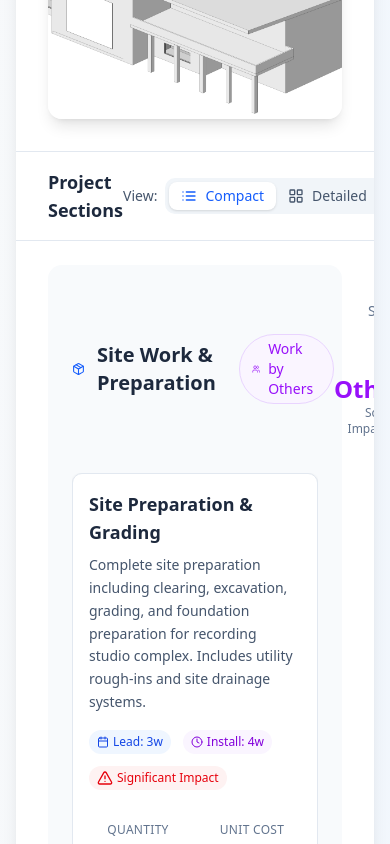
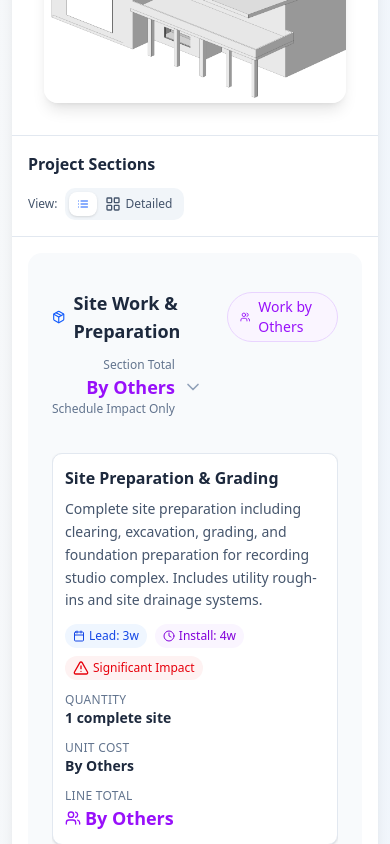
Before and after one commit to grantelgin/proposalview, a React (Vite) app: page / in a window 390 px wide. Shown: the part 1440-2284 px from the top of the page. Built offline with nearby package versions, Linux system fonts and the light colour scheme; a web font is replaced by a local one.

Commit message:
Improve mobile responsive design
- Fix mobile grid layouts and spacing
- Improve mobile typography scaling
- Better mobile navigation and controls
- Optimize mobile section layouts

```diff
--- a/src/components/generated/ConstructionEstimate.tsx
+++ b/src/components/generated/ConstructionEstimate.tsx
@@ -595,7 +595,7 @@ const ConstructionEstimate: React.FC = () => {
     });
   };
   return <div className="min-h-screen bg-gradient-to-br from-slate-50 to-blue-50">
-      <div className="max-w-6xl mx-auto px-4 py-8">
+      <div className="max-w-6xl mx-auto px-3 sm:px-4 py-4 sm:py-8">
         <motion.div initial={{
         opacity: 0,
         y: 20
@@ -610,26 +610,26 @@ const ConstructionEstimate: React.FC = () => {
           <ProjectOverviewSection description={estimateData.projectDescription} image={estimateData.projectImage} />
 
           {/* View Mode Toggle */}
-          <div className="px-8 py-4 border-b border-slate-200">
-            <div className="flex items-center justify-between">
-              <h3 className="text-lg font-semibold text-slate-800">Project Sections</h3>
+          <div className="px-4 sm:px-8 py-4 border-b border-slate-200">
+            <div className="flex flex-col sm:flex-row sm:items-center justify-between gap-3 sm:gap-0">
+              <h3 className="text-base sm:text-lg font-semibold text-slate-800">Project Sections</h3>
               <div className="flex items-center gap-2">
-                <span className="text-sm text-slate-600">View:</span>
+                <span className="text-xs sm:text-sm text-slate-600">View:</span>
                 <div className="flex bg-slate-100 rounded-lg p-1">
                   <button
                     onClick={() => setViewMode('compact')}
-                    className={`flex items-center gap-2 px-3 py-1 rounded-md text-sm font-medium transition-all ${
+                    className={`flex items-center gap-1 sm:gap-2 px-2 sm:px-3 py-1 rounded-md text-xs sm:text-sm font-medium transition-all ${
                       viewMode === 'compact'
                         ? 'bg-white text-blue-600 shadow-sm'
                         : 'text-slate-600 hover:text-slate-800'
                     }`}
                   >
-                    <List className="w-4 h-4" />
-                    Compact
+                    <List className="w-3 h-3 sm:w-4 sm:h-4" />
+                    <span className="hidden sm:inline">Compact</span>
                   </button>
                   <button
                     onClick={() => setViewMode('detailed')}
-                    className={`flex items-center gap-2 px-3 py-1 rounded-md text-sm font-medium transition-all ${
+                    className={`flex items-center gap-1 sm:gap-2 px-2 sm:px-3 py-1 rounded-md text-xs sm:text-sm font-medium transition-all ${
                       viewMode === 'detailed'
                         ? 'bg-white text-blue-600 shadow-sm'
                         : 'text-slate-600 hover:text-slate-800'
@@ -643,7 +643,7 @@ const ConstructionEstimate: React.FC = () => {
             </div>
           </div>
 
-          <div className="px-8 py-6 space-y-8">
+          <div className="px-4 sm:px-8 py-4 sm:py-6 space-y-6 sm:space-y-8">
             {estimateData.sections.map((section, index) => <motion.div key={section.id} initial={{
             opacity: 0,
             y: 30
--- a/src/components/generated/EstimateSection.tsx
+++ b/src/components/generated/EstimateSection.tsx
@@ -111,12 +111,12 @@ const EstimateSection: React.FC<EstimateSectionProps> = ({
   };
   return <section className="bg-slate-50 rounded-xl p-6">
       <div
-        className="flex items-center justify-between mb-6 cursor-pointer hover:bg-slate-50 -mx-6 px-6 py-3 rounded-lg transition-colors"
+        className="flex flex-col sm:flex-row sm:items-center justify-between mb-6 cursor-pointer hover:bg-slate-50 -mx-6 px-6 py-3 rounded-lg transition-colors gap-3 sm:gap-0"
         onClick={() => setIsExpanded(!isExpanded)}
       >
-        <div className="flex items-center gap-3">
-          <Package className="w-6 h-6 text-blue-600" />
-          <h4 className="text-xl font-bold text-slate-800">{title}</h4>
+        <div className="flex items-center gap-2 sm:gap-3">
+          <Package className="w-5 h-5 sm:w-6 sm:h-6 text-blue-600" />
+          <h4 className="text-lg sm:text-xl font-bold text-slate-800">{title}</h4>
           {workByOthers && <div className="flex items-center gap-2 px-3 py-1 rounded-full border text-sm font-medium text-purple-600 bg-purple-50 border-purple-200">
               <Users className="w-4 h-4" />
               <span>Work by Others</span>
@@ -126,14 +126,14 @@ const EstimateSection: React.FC<EstimateSectionProps> = ({
               <span className="capitalize">Quote {quoteStatus}</span>
             </div>}
         </div>
-        <div className="flex items-center gap-4">
+        <div className="flex items-center gap-2 sm:gap-4">
           <div className="text-right">
-            <p className="text-sm text-slate-500">Section Total</p>
+            <p className="text-xs sm:text-sm text-slate-500">Section Total</p>
             {workByOthers ? <div>
-                <p className="text-2xl font-bold text-purple-600">By Others</p>
+                <p className="text-lg sm:text-2xl font-bold text-purple-600">By Others</p>
                 <p className="text-xs text-slate-500">Schedule Impact Only</p>
-              </div> : hasQuote ? <p className="text-2xl font-bold text-blue-600">{formatCurrency(subtotal)}</p> : <div>
-                <p className="text-2xl font-bold text-slate-400">TBD</p>
+              </div> : hasQuote ? <p className="text-lg sm:text-2xl font-bold text-blue-600">{formatCurrency(subtotal)}</p> : <div>
+                <p className="text-lg sm:text-2xl font-bold text-slate-400">TBD</p>
                 {expectedQuoteDate && <p className="text-xs text-slate-500">Expected: {expectedQuoteDate}</p>}
               </div>}
           </div>
@@ -166,8 +166,8 @@ const EstimateSection: React.FC<EstimateSectionProps> = ({
       }} transition={{
         duration: 0.4,
         delay: index * 0.1
-      }} className={`bg-white rounded-lg shadow-sm border border-slate-200 hover:shadow-md transition-shadow ${viewMode === 'compact' ? 'p-4' : 'p-6'}`}>
-            <div className={`grid items-start ${viewMode === 'detailed' ? 'gap-6 lg:grid-cols-12' : 'gap-4 lg:grid-cols-8'}`}>
+      }} className={`bg-white rounded-lg shadow-sm border border-slate-200 hover:shadow-md transition-shadow ${viewMode === 'compact' ? 'p-3 sm:p-4' : 'p-4 sm:p-6'}`}>
+            <div className={`${viewMode === 'detailed' ? 'space-y-4 lg:grid lg:grid-cols-12 lg:gap-6 lg:space-y-0' : 'space-y-3 lg:grid lg:grid-cols-8 lg:gap-4 lg:space-y-0'} items-start`}>
               {viewMode === 'detailed' && (
                 <div className="lg:col-span-3">
                   <figure>
@@ -177,15 +177,15 @@ const EstimateSection: React.FC<EstimateSectionProps> = ({
               )}
 
               <div className={viewMode === 'detailed' ? 'lg:col-span-5' : 'lg:col-span-4'}>
-                <h5 className="text-lg font-semibold text-slate-800 mb-2">
+                <h5 className="text-base sm:text-lg font-semibold text-slate-800 mb-2">
                   {item.name}
                 </h5>
-                <p className="text-slate-600 text-sm leading-relaxed mb-4">
+                <p className="text-slate-600 text-sm leading-relaxed mb-3 sm:mb-4">
                   {item.description}
                 </p>
 
                 {/* Schedule Information */}
-                {(item.leadTime || item.installationTime || item.scheduleImpact) && <div className="flex flex-wrap gap-3 mb-4">
+                {(item.leadTime || item.installationTime || item.scheduleImpact) && <div className="flex flex-wrap gap-2 sm:gap-3 mb-3 sm:mb-4">
                     {item.leadTime && <div className="flex items-center gap-1 text-xs bg-blue-50 text-blue-700 px-2 py-1 rounded-full">
                         <Calendar className="w-3 h-3" />
                         <span>Lead: {item.leadTime}w</span>
@@ -232,35 +232,35 @@ const EstimateSection: React.FC<EstimateSectionProps> = ({
               </div>
 
               <div className={viewMode === 'detailed' ? 'lg:col-span-4' : 'lg:col-span-4'}>
-                <div className="grid grid-cols-2 lg:grid-cols-1 gap-4 lg:gap-2">
-                  <div className="text-center lg:text-left">
+                <div className="grid grid-cols-1 sm:grid-cols-2 lg:grid-cols-1 gap-3 sm:gap-4 lg:gap-2">
+                  <div className="text-left">
                     <p className="text-xs text-slate-500 uppercase tracking-wide">Quantity</p>
-                    <p className="font-semibold text-slate-800">
+                    <p className="font-semibold text-slate-800 text-sm sm:text-base">
                       {formatNumber(item.quantity)} {item.unit}
                     </p>
                   </div>
 
-                  <div className="text-center lg:text-left">
+                  <div className="text-left">
                     <p className="text-xs text-slate-500 uppercase tracking-wide">Unit Cost</p>
-                    <p className="font-semibold text-slate-800">
+                    <p className="font-semibold text-slate-800 text-sm sm:text-base">
                       {workByOthers ? 'By Others' : hasQuote ? formatCurrency(item.unitCost) : 'TBD'}
                     </p>
                   </div>
 
-                  <div className="col-span-2 lg:col-span-1 text-center lg:text-left">
+                  <div className="col-span-1 sm:col-span-2 lg:col-span-1 text-left">
                     <p className="text-xs text-slate-500 uppercase tracking-wide">Line Total</p>
-                    <div className="flex items-center gap-1 justify-center lg:justify-start">
+                    <div className="flex items-center gap-1 justify-start">
                       {workByOthers ? <>
                           <Users className="w-4 h-4 text-purple-600" />
-                          <p className="text-xl font-bold text-purple-600">By Others</p>
+                          <p className="text-lg sm:text-xl font-bold text-purple-600">By Others</p>
                         </> : hasQuote ? <>
                           <DollarSign className="w-4 h-4 text-green-600" />
-                          <p className="text-xl font-bold text-green-600">
+                          <p className="text-lg sm:text-xl font-bold text-green-600">
                             {formatCurrency(item.lineTotal).replace('$', '')}
                           </p>
                         </> : <>
                           <FileQuestion className="w-4 h-4 text-slate-400" />
-                          <p className="text-xl font-bold text-slate-400">TBD</p>
+                          <p className="text-lg sm:text-xl font-bold text-slate-400">TBD</p>
                         </>}
                     </div>
                   </div>
--- a/src/components/generated/EstimateSummary.tsx
+++ b/src/components/generated/EstimateSummary.tsx
@@ -26,17 +26,17 @@ const EstimateSummary: React.FC<EstimateSummaryProps> = ({
   const formatPercentage = (rate: number) => {
     return `${(rate * 100).toFixed(2)}%`;
   };
-  return <footer className="bg-gradient-to-r from-slate-800 to-blue-900 text-white px-8 py-8">
+  return <footer className="bg-gradient-to-r from-slate-800 to-blue-900 text-white px-4 sm:px-8 py-6 sm:py-8">
       <div className="max-w-4xl ml-auto">
-        <div className="flex items-center gap-3 mb-6">
-          <Calculator className="w-6 h-6 text-blue-300" />
-          <h3 className="text-2xl font-bold">Estimate Summary</h3>
+        <div className="flex items-center gap-2 sm:gap-3 mb-4 sm:mb-6">
+          <Calculator className="w-5 h-5 sm:w-6 sm:h-6 text-blue-300" />
+          <h3 className="text-lg sm:text-2xl font-bold">Estimate Summary</h3>
         </div>
 
-        <div className="grid lg:grid-cols-2 gap-8">
+        <div className="grid lg:grid-cols-2 gap-6 sm:gap-8">
           {/* Financial Summary */}
           <div className="space-y-4">
-            <h4 className="text-lg font-semibold text-blue-200 mb-4">Financial Breakdown</h4>
+            <h4 className="text-base sm:text-lg font-semibold text-blue-200 mb-3 sm:mb-4">Financial Breakdown</h4>
 
             <motion.div initial={{
             opacity: 0,
@@ -46,12 +46,12 @@ const EstimateSummary: React.FC<EstimateSummaryProps> = ({
             x: 0
           }} transition={{
             duration: 0.4
-          }} className="flex items-center justify-between py-3 border-b border-slate-600">
+          }} className="flex items-center justify-between py-2 sm:py-3 border-b border-slate-600">
               <div className="flex items-center gap-2">
-                <Receipt className="w-5 h-5 text-blue-300" />
-                <span className="text-lg">Subtotal</span>
+                <Receipt className="w-4 h-4 sm:w-5 sm:h-5 text-blue-300" />
+                <span className="text-sm sm:text-lg">Subtotal</span>
               </div>
-              <span className="text-xl font-semibold">{formatCurrency(subtotal)}</span>
+              <span className="text-base sm:text-xl font-semibold">{formatCurrency(subtotal)}</span>
             </motion.div>
 
             <motion.div initial={{
```
